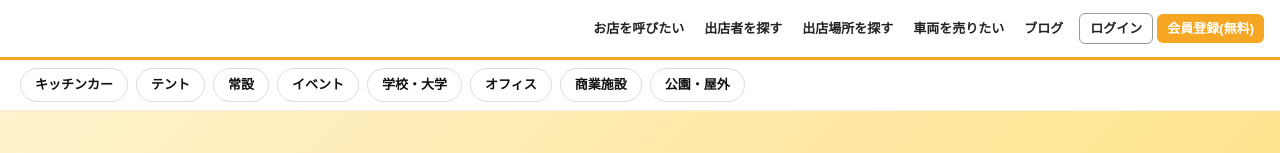
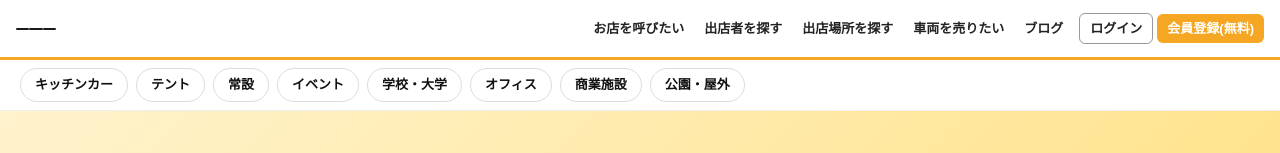
Before and after one commit to rinfuku0917/shutten-connect-navi, a Next.js app: page / in a window 1280 px wide. Shown: the top 153 px of the page. Built offline with nearby package versions, Linux system fonts and the light colour scheme.

Commit message:
fix: ハンバーガーボタン表示修正

```diff
--- a/app/components/Nav.tsx
+++ b/app/components/Nav.tsx
@@ -34,7 +34,7 @@ export default function Nav() {
           <Link href='/login' style={{textDecoration:'none',fontSize:'13px',fontWeight:'700',color:'#222',border:'1px solid #999',padding:'5px 10px',borderRadius:'6px',whiteSpace:'nowrap',marginLeft:'4px'}}>ログイン</Link>
           <Link href='/register' style={{textDecoration:'none',fontSize:'13px',fontWeight:'700',color:'#fff',background:'#F5A623',padding:'5px 10px',borderRadius:'6px',whiteSpace:'nowrap'}}>会員登録(無料)</Link>
         </div>
-        <button onClick={() => setOpen(v => !v)} style={{display:'none',alignItems:'center',justifyContent:'center',width:'40px',height:'40px',borderRadius:'8px',border:'none',background:open?'#FFF3E0':'transparent',cursor:'pointer',flexShrink:0,order:-1,marginRight:'auto'}} className="ham-btn" aria-label="メニュー">
+        <button onClick={() => setOpen(v => !v)} style={{display:'flex',alignItems:'center',justifyContent:'center',width:'40px',height:'40px',borderRadius:'8px',border:'none',background:open?'#FFF3E0':'transparent',cursor:'pointer',flexShrink:0,order:-1,marginRight:'auto'}} className="ham-btn" aria-label="メニュー">
           <span style={{display:'block',width:'20px',height:'2px',background:'#1a1a1a',borderRadius:'2px',transition:'all .3s',transform:open?'rotate(45deg) translate(5px,5px)':'none'}}/>
           <span style={{display:'block',width:'20px',height:'2px',background:'#1a1a1a',borderRadius:'2px',margin:'4px 0',transition:'all .3s',opacity:open?0:1}}/>
           <span style={{display:'block',width:'20px',height:'2px',background:'#1a1a1a',borderRadius:'2px',transition:'all .3s',transform:open?'rotate(-45deg) translate(5px,-5px)':'none'}}/>
```
